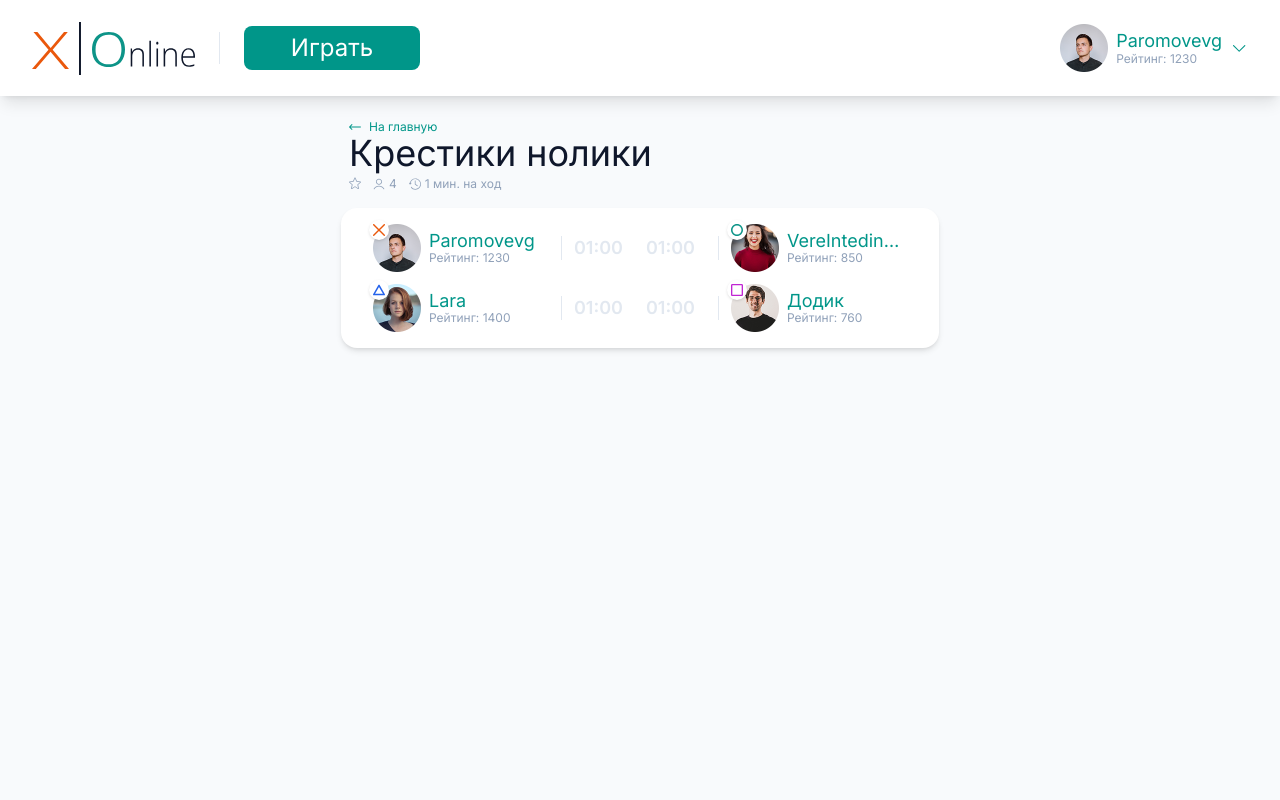
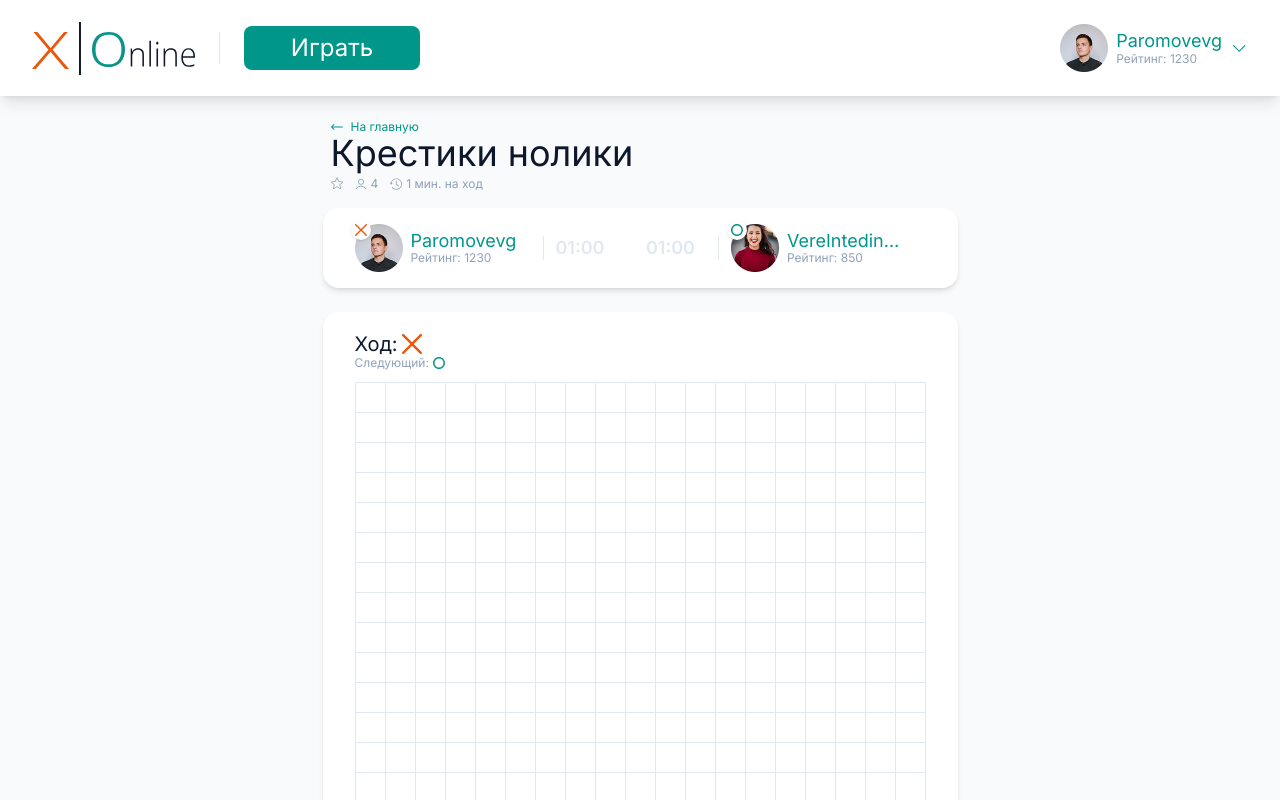
Before and after one commit to Sasha9a/tikTakToeOnline, a Next.js app: page / in a window 1280 px wide. Shown: the top 800 px of the page. Built offline with nearby package versions, Linux system fonts and the light colour scheme.

Commit message:
Рефакторинг

```diff
--- a/components/game-new/game.jsx
+++ b/components/game-new/game.jsx
@@ -4,14 +4,52 @@
 import { GameInfo } from './ui/game-info';
 import { PLAYERS } from './constants';
 import { PlayerInfo } from './ui/player-info';
+import { GameMoveInfo } from './ui/game-move-info';
+import { useGameState } from './model/use-game-state';
+import { GameCell } from './ui/game-cell';
+import { GameOverModal } from './ui/game-over-modal';
+
+const PLAYERS_COUNT = 2;
 
 export function Game() {
+  const { cells, currentMove, nextMove, handleCellClick, winnerSequence, winnerSymbol } = useGameState(PLAYERS_COUNT);
+
+  const winnerPlayer = PLAYERS.find((player) => player.symbol === winnerSymbol);
+
   return (
+    <>
       <GameLayout
         backLink={<BackLink />}
         title={<GameTitle />}
         gameInfo={<GameInfo isRatingGame playersCount={4} timeMode={'1 мин. на ход'} />}
-      playersList={PLAYERS.map((player, index) => (
+        playersList={PLAYERS.slice(0, PLAYERS_COUNT).map((player, index) => (
+          <PlayerInfo
+            key={index}
+            avatar={player.avatar}
+            name={player.name}
+            rating={player.rating}
+            seconds={60}
+            symbol={player.symbol}
+            isRight={index % 2 === 1}
+          />
+        ))}
+        gameMoveInfo={<GameMoveInfo currentMove={currentMove} nextMove={nextMove} />}
+        gameCells={cells.map((cell, index) => (
+          <GameCell
+            key={index}
+            symbol={cell}
+            isWinner={winnerSequence?.includes(index)}
+            disabled={!!winnerSymbol}
+            onClick={() => {
+              handleCellClick(index);
+            }}
+          />
+        ))}
+      />
+
+      <GameOverModal
+        winnerName={winnerPlayer?.name}
+        players={PLAYERS.slice(0, PLAYERS_COUNT).map((player, index) => (
           <PlayerInfo
             key={index}
             avatar={player.avatar}
@@ -23,5 +61,6 @@
           />
         ))}
       />
+    </>
   );
 }
--- /dev/null
+++ b/components/game-new/model/compute-winner.js
@@ -0,0 +1,51 @@
+export function computeWinner(cells, sequenceSize = 5, fieldSize = 19) {
+  const gap = Math.floor(sequenceSize / 2);
+
+  function compareElements(indexes) {
+    let result = true;
+
+    for (let i = 1; i < indexes.length; i++) {
+      result &&= !!cells[indexes[i]];
+      result &&= cells[indexes[i]] === cells[indexes[i - 1]];
+    }
+
+    return result;
+  }
+
+  function getSequenceIndexes(i) {
+    const res = [
+      [], // -
+      [], // \
+      [], // /
+      [] // |
+    ];
+    for (let j = 0; j < sequenceSize; j++) {
+      res[0].push(j - gap + i);
+      res[1].push(fieldSize * (j - gap) + (j - gap) + i);
+      res[2].push(-fieldSize * (j - gap) + (j - gap) + i);
+      res[3].push(fieldSize * (j - gap) + i);
+    }
+
+    const x = i % fieldSize;
+    if (x < gap || x >= fieldSize - gap) {
+      res.shift();
+      res.shift();
+      res.shift();
+    }
+
+    return res;
+  }
+
+  for (let i = 0; i < cells.length; i++) {
+    if (cells[i]) {
+      const indexRows = getSequenceIndexes(i);
+      const winnerIndexes = indexRows.find((row) => compareElements(row));
+
+      if (winnerIndexes) {
+        return winnerIndexes;
+      }
+    }
+  }
+
+  return undefined;
+}
--- /dev/null
+++ b/components/game-new/model/get-next-move.js
@@ -0,0 +1,7 @@
+import { MOVE_ORDER } from '../constants';
+
+export function getNextMove(currentMove, playersCount, playersTimeOver) {
+  const slicedMoveOrder = MOVE_ORDER.slice(0, playersCount).filter((symbol) => !playersTimeOver.includes(symbol));
+  const nextMoveIndex = slicedMoveOrder.indexOf(currentMove) + 1;
+  return slicedMoveOrder[nextMoveIndex] ?? slicedMoveOrder[0];
+}
--- /dev/null
+++ b/components/game-new/model/use-game-state.js
@@ -0,0 +1,51 @@
+import { useState } from 'react';
+import { GAME_SYMBOLS } from '../constants';
+import { computeWinner } from './compute-winner';
+import { getNextMove } from './get-next-move';
+
+export function useGameState(playersCount) {
+  const [{ cells, currentMove, playersTimeOver }, setGameState] = useState(() => ({
+    cells: new Array(19 * 19).fill(null),
+    currentMove: GAME_SYMBOLS.CROSS,
+    playersTimeOver: []
+  }));
+
+  const winnerSequence = computeWinner(cells);
+  const nextMove = getNextMove(currentMove, playersCount, playersTimeOver);
+
+  const winnerSymbol = nextMove === currentMove ? currentMove : cells[winnerSequence?.[0]];
+
+  const handleCellClick = (index) => {
+    setGameState((lastGameState) => {
+      if (lastGameState.cells[index]) {
+        return lastGameState;
+      }
+
+      return {
+        ...lastGameState,
+        currentMove: getNextMove(lastGameState.currentMove, playersCount, lastGameState.playersTimeOver),
+        cells: lastGameState.cells.map((cell, i) => (i === index ? lastGameState.currentMove : cell))
+      };
+    });
+  };
+
+  const handlePlayerTimeOver = (symbol) => {
+    setGameState((lastGameState) => {
+      return {
+        ...lastGameState,
+        playersTimeOver: [...lastGameState.playersTimeOver, symbol],
+        currentMove: getNextMove(lastGameState.currentMove, playersCount, lastGameState.playersTimeOver)
+      };
+    });
+  };
+
+  return {
+    cells,
+    currentMove,
+    nextMove,
+    handleCellClick,
+    handlePlayerTimeOver,
+    winnerSequence,
+    winnerSymbol
+  };
+}
--- /dev/null
+++ b/components/game-new/ui/game-cell.jsx
@@ -0,0 +1,17 @@
+import clsx from 'clsx';
+import { GameSymbol } from './game-symbol';
+
+export function GameCell({ onClick, isWinner, disabled, symbol }) {
+  return (
+    <button
+      className={clsx(
+        'border border-slate-200 cursor-pointer -ml-px -mt-px flex items-center justify-center',
+        isWinner && 'bg-orange-600/10'
+      )}
+      disabled={disabled}
+      onClick={onClick}
+    >
+      {symbol && <GameSymbol symbol={symbol} className="w-5 h-5" />}
+    </button>
+  );
+}
--- a/components/game-new/ui/game-layout.jsx
+++ b/components/game-new/ui/game-layout.jsx
@@ -1,12 +1,19 @@
-export function GameLayout({ backLink, title, gameInfo, playersList }) {
+export function GameLayout({ backLink, title, gameInfo, playersList, gameMoveInfo, actions, gameCells }) {
   return (
-    <div>
+    <div className="pb-10">
       <div className="pl-2">
         {backLink}
         {title}
         {gameInfo}
       </div>
       <div className="mt-4 bg-white rounded-2xl shadow-md px-8 py-4 justify-between grid grid-cols-2 gap-3">{playersList}</div>
+      <div className="mt-6 bg-white rounded-2xl shadow-md px-8 pt-5 pb-7">
+        <div className="flex items-center gap-3">
+          <div className="mr-auto">{gameMoveInfo}</div>
+          {actions}
+        </div>
+        <div className="grid grid-cols-[repeat(19,_30px)] grid-rows-[repeat(19,_30px)] pl-px pt-px mt-3">{gameCells}</div>
+      </div>
     </div>
   );
 }
--- /dev/null
+++ b/components/game-new/ui/game-move-info.jsx
@@ -0,0 +1,14 @@
+import { GameSymbol } from '../../game';
+
+export function GameMoveInfo({ currentMove, nextMove }) {
+  return (
+    <>
+      <div className="flex items-center gap-1 text-xl leading-tight">
+        Ход: <GameSymbol symbol={currentMove} className="w-5 h-5" />
+      </div>
+      <div className="flex items-center gap-1 text-xs leading-tight text-slate-400">
+        Следующий: <GameSymbol symbol={nextMove} className="w-3 h-3" />
+      </div>
+    </>
+  );
+}
--- a/components/game-new/ui/game-over-modal.jsx
+++ b/components/game-new/ui/game-over-modal.jsx
@@ -1,13 +1,14 @@
 import { UiButton, UiModal } from '../../uikit';
 
-export function GameOverModal() {
+export function GameOverModal({ winnerName, players }) {
   return (
-    <UiModal width="md" isOpen={!!winnerSymbol} onClose={() => console.log('close')}>
+    <UiModal width="md" isOpen={winnerName} onClose={() => console.log('close')}>
       <UiModal.Header>Игра завершена!</UiModal.Header>
       <UiModal.Body>
         <div className="text-sm">
-          Победитель: <span className="text-teal-600">Paromovevg</span>
+          Победитель: <span className="text-teal-600">{winnerName}</span>
         </div>
+        <div className="grid grid-cols-2 gap-3 justify-between mt-2">{players}</div>
       </UiModal.Body>
       <UiModal.Footer>
         <UiButton size="md" variant="outline">
```
Lines whose indentation alone changed are shown as unchanged.
